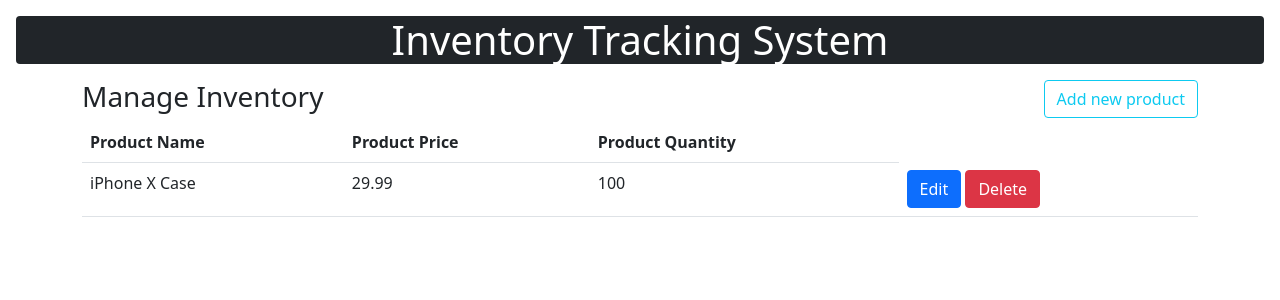
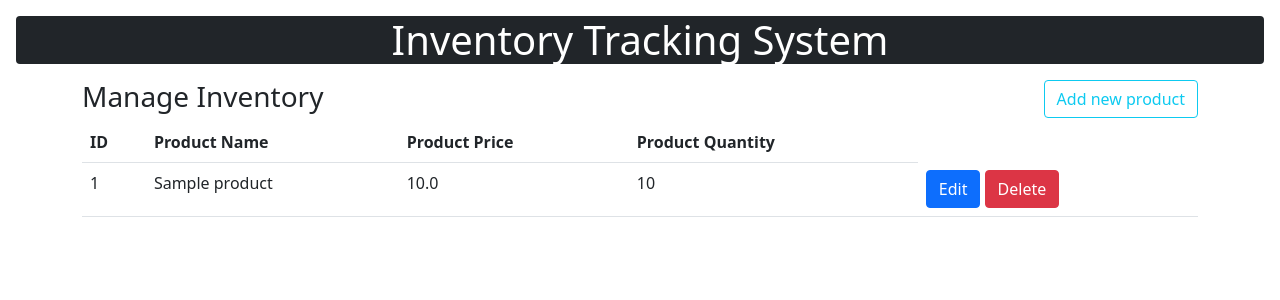
Before and after one commit to anitazng/shopify-challenge, a Flask app: page / in a window 1280 px wide. Shown: the top 300 px of the page. Run offline with Flask 2, Linux system fonts and the light colour scheme; tables that the repository leaves empty hold one stand-in row (values such as "Sample post").

Commit message:
added edit and delete features

```diff
--- a/app.py
+++ b/app.py
@@ -24,7 +24,8 @@ class Product(db.Model):
 
 @app.route('/')
 def index():
-    return render_template("index.html")
+    my_data = Product.query.all()
+    return render_template("index.html", products = my_data)
 
 @app.route('/add', methods = ['POST'])
 def add():
@@ -38,3 +39,23 @@ def add():
         db.session.commit()
 
         return redirect(url_for('index'))
+
+@app.route('/update', methods = ['GET', 'POST'])
+def update():
+    if request.method == 'POST':
+        my_data = Product.query.get(request.form.get('id'))
+
+        my_data.name = request.form['name']
+        my_data.price = request.form['price']
+        my_data.quantity = request.form['quantity']
+
+        db.session.commit()
+        return redirect(url_for('index'))
+
+@app.route('/delete/<id>/', methods = ['GET', 'POST'])
+def delete(id):
+    my_data = Product.query.get(id)
+    db.session.delete(my_data)
+
+    db.session.commit()
+    return redirect(url_for('index'))
--- a/run.py
+++ b/run.py
@@ -1,4 +1,4 @@
 from app import app
 
 if __name__ == '__main__':
-    app.run()
+    app.run(debug=True)
--- a/templates/index.html
+++ b/templates/index.html
@@ -11,22 +11,25 @@
 
             <table class="table table-hover">
                 <tr>
+                    <th>ID</th>
                     <th>Product Name</th>
                     <th>Product Price</th>
                     <th>Product Quantity</th>
                 </tr>
+                {% for row in products %}
                 <tr>
-                    <td>iPhone X Case</td>
-                    <td>29.99</td>
-                    <td>100</td>
+                    <td>{{row.id}}</td>
+                    <td>{{row.name}}</td>
+                    <td>{{row.price}}</td>
+                    <td>{{row.quantity}}</td>
 
                     <td>
-                        <a href="" class="btn btn-primary btn-xs" data-bs-toggle="modal" data-bs-target="#editmodal">Edit</a>
-                        <a href="" class="btn btn-danger btn-xs" onclick="return confirm('Are you sure?')">Delete</a>
+                        <a href="/update/{{row.id}}" class="btn btn-primary btn-xs" data-bs-toggle="modal" data-bs-target="#editmodal{{row.id}}">Edit</a>
+                        <a href="/delete/{{row.id}}" class="btn btn-danger btn-xs" onclick="return confirm('Are you sure?')">Delete</a>
                     </td>
                 </tr>
                 <!--Edit product modal-->
-                <div class="modal fade" id="editmodal" tabindex="-1" aria-labelledby="editModalLabel" aria-hidden="true">
+                <div class="modal fade" id="editmodal{{row.id}}" tabindex="-1" aria-labelledby="editModalLabel" aria-hidden="true">
                     <div class="modal-dialog">
                       <div class="modal-content">
                         <div class="modal-header">
@@ -34,19 +37,19 @@
                           <button type="button" class="btn-close" data-bs-dismiss="modal" aria-label="Close"></button>
                         </div>
                         <div class="modal-body">
-                            <form action="" method="POST">
+                            <form action="{{url_for('update')}}" method="POST">
                                 <div class="form-group">
                                    <label>Product Name:</label>
-                                   <input type="hidden" name="id" value="id">
-                                   <input type="text" class="form-control" name="name" value="example name">
+                                   <input type="hidden" name="id" value="{{row.id}}">
+                                   <input type="text" class="form-control" name="name" value="{{row.name}}">
                                 </div>
                                  <div class="form-group">
                                    <label>Product Price:</label>
-                                   <input type="number" step="any" class="form-control" name="price" value="5">
+                                   <input type="number" step="any" class="form-control" name="price" value="{{row.price}}">
                                  </div>
                                  <div class="form-group">
                                    <label>Product Quantity:</label>
-                                   <input type="number" class="form-control" name="quantity" value="10">
+                                   <input type="number" class="form-control" name="quantity" value="{{row.quantity}}">
                                 </div>
                                 <div class="form-group">
                                    <button class="btn btn-primary mt-2" type="submit">Update</button>
@@ -59,6 +62,7 @@
                       </div>
                     </div>
                   </div>
+                {% endfor %}
             </table>
         </div>
 
```
